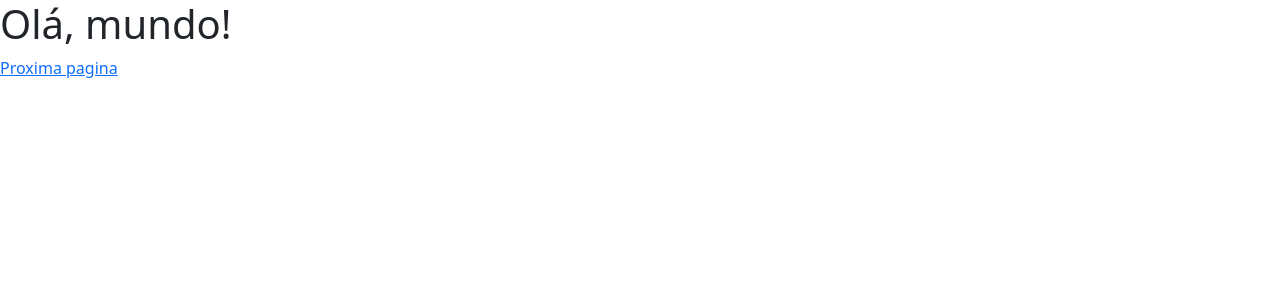
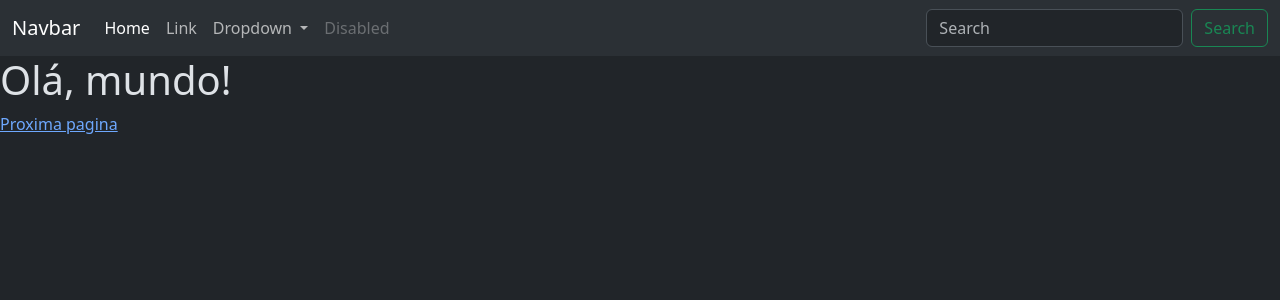
Before and after one commit to d4nkali/UNIESP_Intro_Programacao_p1, a Flask app: page / in a window 1280 px wide. Shown: the top 300 px of the page. Run offline with Flask 3, Linux system fonts and the light colour scheme.

Commit message:
Tema escuro e Navbar

```diff
--- a/30_10_23/templates/modelo.html
+++ b/30_10_23/templates/modelo.html
@@ -1,5 +1,5 @@
 <!doctype html>
-<html lang="pt-BR">
+<html lang="pt-BR" data-bs-theme="dark">
 
 
   <head>
@@ -14,7 +14,43 @@
 
   <body>
 
-
+    <!-- Navbar -->
+    <nav class="navbar navbar-expand-lg bg-body-tertiary">
+      <div class="container-fluid">
+        <a class="navbar-brand" href="#">Navbar</a>
+        <button class="navbar-toggler" type="button" data-bs-toggle="collapse" data-bs-target="#navbarSupportedContent" aria-controls="navbarSupportedContent" aria-expanded="false" aria-label="Toggle navigation">
+          <span class="navbar-toggler-icon"></span>
+        </button>
+        <div class="collapse navbar-collapse" id="navbarSupportedContent">
+          <ul class="navbar-nav me-auto mb-2 mb-lg-0">
+            <li class="nav-item">
+              <a class="nav-link active" aria-current="page" href="#">Home</a>
+            </li>
+            <li class="nav-item">
+              <a class="nav-link" href="#">Link</a>
+            </li>
+            <li class="nav-item dropdown">
+              <a class="nav-link dropdown-toggle" href="#" role="button" data-bs-toggle="dropdown" aria-expanded="false">
+                Dropdown
+              </a>
+              <ul class="dropdown-menu">
+                <li><a class="dropdown-item" href="#">Action</a></li>
+                <li><a class="dropdown-item" href="#">Another action</a></li>
+                <li><hr class="dropdown-divider"></li>
+                <li><a class="dropdown-item" href="#">Something else here</a></li>
+              </ul>
+            </li>
+            <li class="nav-item">
+              <a class="nav-link disabled" aria-disabled="true">Disabled</a>
+            </li>
+          </ul>
+          <form class="d-flex" role="search">
+            <input class="form-control me-2" type="search" placeholder="Search" aria-label="Search">
+            <button class="btn btn-outline-success" type="submit">Search</button>
+          </form>
+        </div>
+      </div>
+    </nav>
 
     {% block conteudo %} {% endblock %}
 
```
